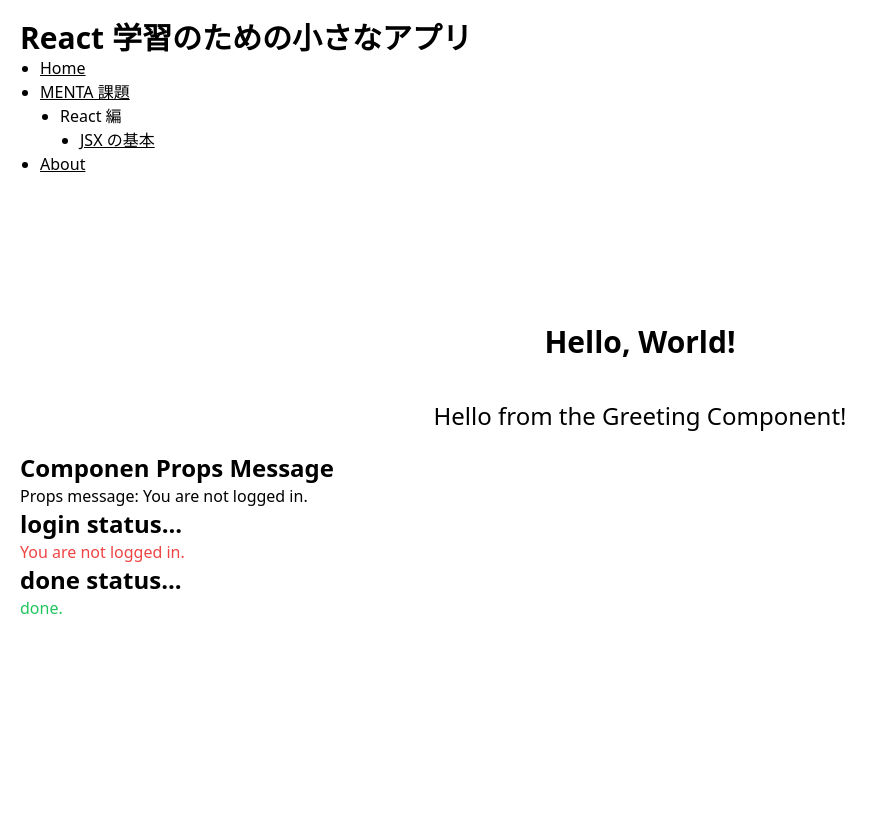
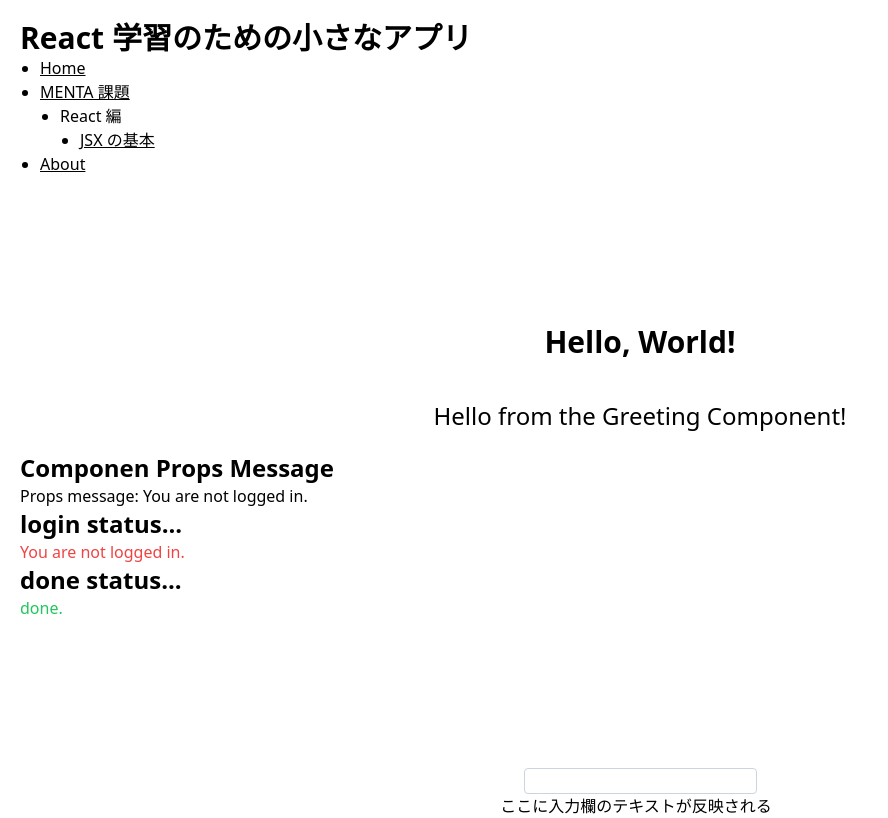
Before and after one commit to graphicocolo/react-app-small, a React (Vite) app: page /basicjsx in a window 1280 px wide. Shown: the whole page, without its empty margins (0-888 px from the left). Built offline with nearby package versions, Linux system fonts and the light colour scheme.

Commit message:
React 編:Stateの管理

```diff
--- a/src/pages/Basicjsx.tsx
+++ b/src/pages/Basicjsx.tsx
@@ -1,3 +1,5 @@
+import { useState } from 'react';
+
 import Navigation from '@/components/Navigation';
 import Greeting from '@/components/Greeting';
 import LoggedIn from '@/components/LoggedIn';
@@ -13,6 +15,12 @@ const Basicjsx = () => {
   const notDoneGreeting = 'not yet.';
   const isLoggedIn = false;
   const isDone = true;
+
+  const [inputValue, setInputValue] = useState<string>('');
+  const handleInputChange = (e:React.ChangeEvent<HTMLInputElement>) => {
+    const value = e.target.value;
+    setInputValue(value);
+  };
   return (
     <>
       <Navigation />
@@ -38,6 +46,12 @@ const Basicjsx = () => {
           <p className="text-red-500">{notDoneGreeting}</p>
         )}
       </div>
+      <div className="flex flex-col items-center mt-32">
+        <form>
+          <input type="text" value={inputValue} onChange={handleInputChange} className="border border-slate-300 rounded" />
+        </form>
+        <p>ここに入力欄のテキストが反映される<span className="pl-2 text-blue-600 font-bold">{inputValue}</span></p>
+      </div>
     </>
   )
 }
```
